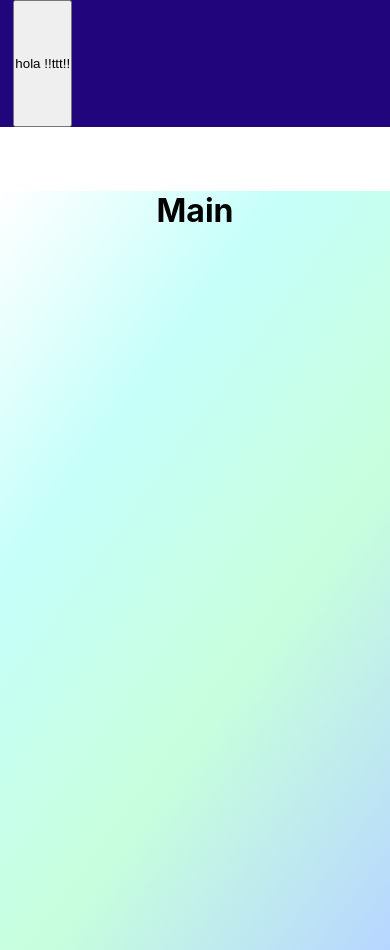
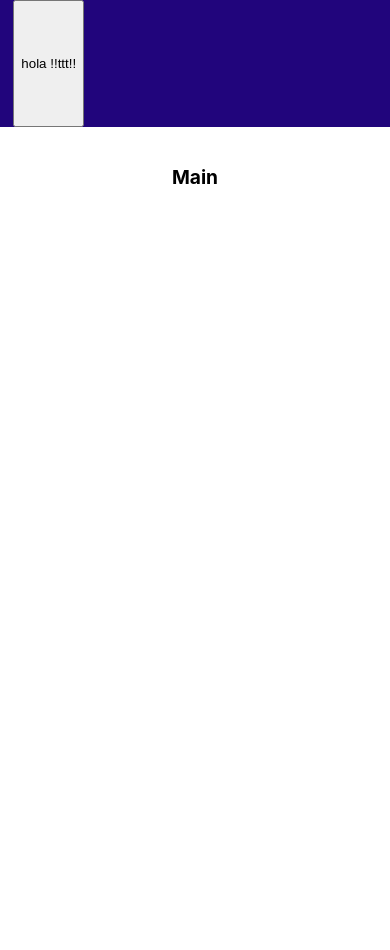
Before and after one commit to criaturaimaginaria/argentina-economy, a React (Create React App) app: page /#/ in a window 390 px wide. After the commit the page ends 844 px from the top, so only its background shows below. Built offline with nearby package versions, Linux system fonts and the light colour scheme; the HTML template or start-up script is replaced by a standard one; what chartjs-plugin-zoom would draw is missing.

Commit message:
responsive charts

```diff
--- a/src/components/EconomicHistory.css
+++ b/src/components/EconomicHistory.css
@@ -38,3 +38,26 @@
    background-color: rgb(75,123,324);
    background-color: rgb(176, 200, 255);
 }
+
+@media only screen and (max-width: 500px) {
+
+    .inflation{
+        height: 50vh;
+        width: 95vw;
+    }
+    .inflation2{
+        height: 50vh;
+        width: 95vw;
+    }
+    .inflation3{
+        height: 50vh;
+        width: 95vw;
+    }
+   h1{
+       font-size: 1.2em;
+   }
+   h2{
+      font-size: 1em;
+   }
+
+}
--- a/src/components/EconomicHistory.jsx
+++ b/src/components/EconomicHistory.jsx
@@ -45,7 +45,7 @@
 let yearsList3 = chartYears3.map(years =>  (years))
 
 
-Chart.defaults.font.size = 16;
+Chart.defaults.font.size = '16em';
     const chart = () => {
         setFirstMidCentury({
             labels: yearsList,
@@ -53,6 +53,7 @@
                 {
                     label: 'Inflation',
                     fill: true,
+
                     spanGaps:true,
                     tension: 0.5,
                     // borderColor: Utils.CHART_COLORS.red,
@@ -185,6 +186,10 @@
             <div className="inflation">
                 <Line data={firstMidCentury} options={{
                     responsive:true,
+                    maintainAspectRatio:false,
+
+                    onResize:null,
+                    height:500,
                     title: {text: 'Inflation', display:true},
                     scales: {
                         yAxes: [
@@ -194,6 +199,7 @@
                               maxTicksLimit: 10,
                               beginAtZero: true,
                             },
+
                             gridLines: {
                               display: false,
                             },
@@ -234,6 +240,7 @@
             <div className="inflation2">
                 <Line data={SecondMidCentury} options={{
                     responsive:true,
+                    maintainAspectRatio:false,
                     title: {text: 'inflation', display:true},
                     scales:{
                         yAxes: [
@@ -277,6 +284,7 @@
 <div className="inflation3">
     <Bar data={XXIcentury} options={{
         responsive:true,
+        maintainAspectRatio:false,
         title: {text: 'inflation', display:true},
         scales:{
             yAxes: [
--- a/src/components/Main.css
+++ b/src/components/Main.css
@@ -1,11 +1,5 @@
-*{
-    margin: 0px;
-    padding: 0px;
-}
 
 .main{
-    width: 100vw;
-    height: 90vh;
-    background: rgb(255,255,255);
-background: linear-gradient(126deg, rgba(255,255,255,1) 0%, rgba(198,255,250,1) 30%, rgba(199,255,221,1) 63%, rgba(183,214,255,1) 100%);
+    /* width: 100vw;
+    height: 90vh; */
 }
```
